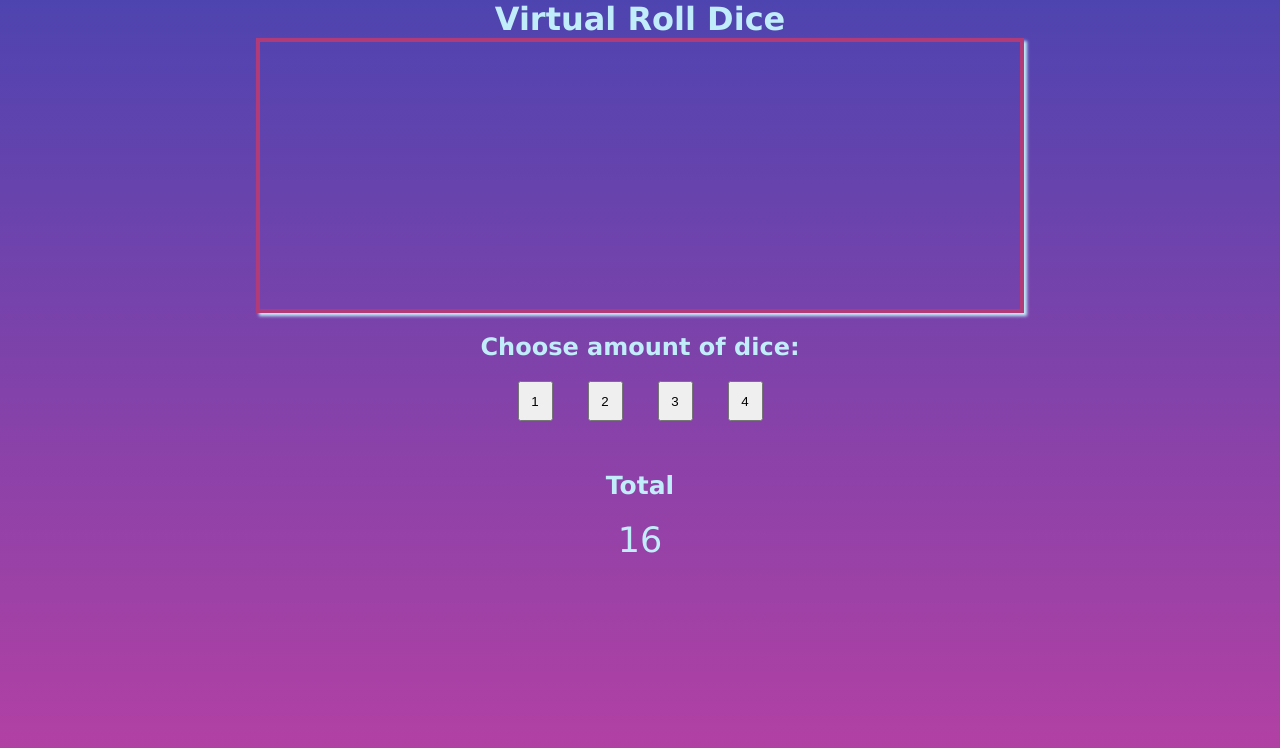
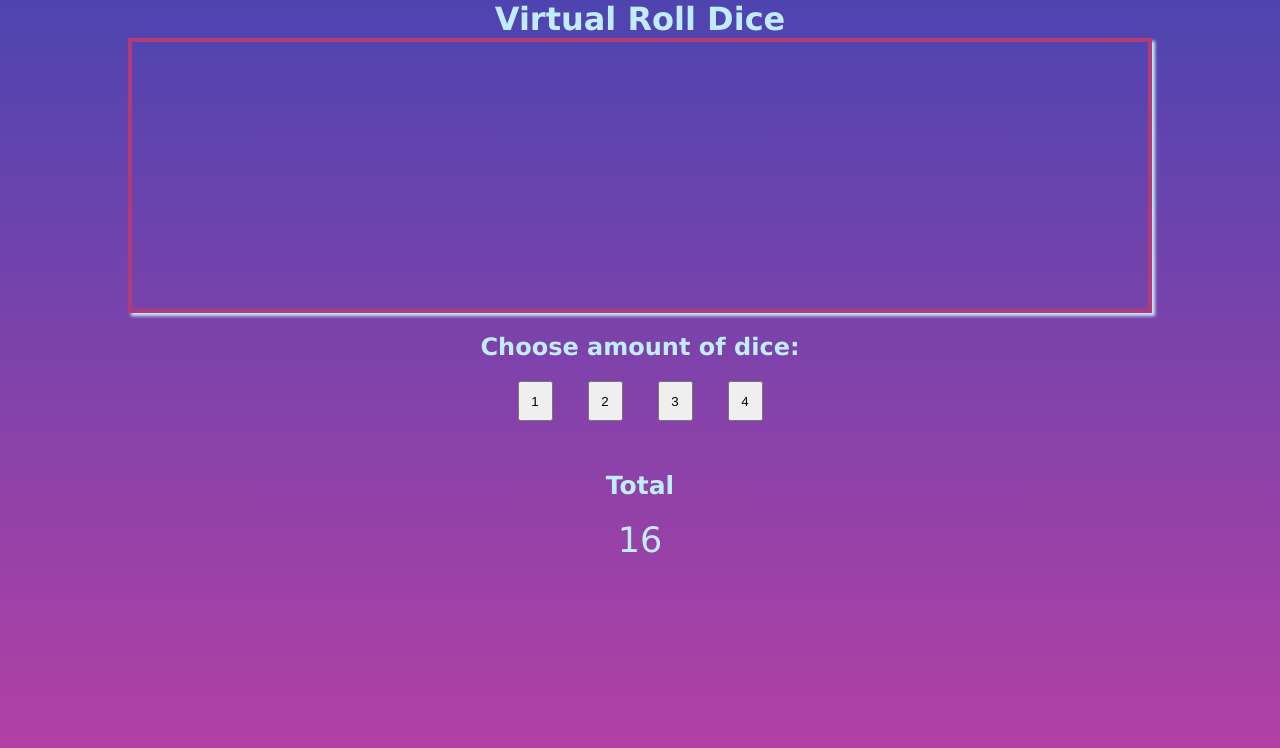
Before and after one commit to kalobmj/dice-roll, a plain HTML site: page index.html in a window 1280 px wide. Drawn offline with Linux system fonts and the light colour scheme.

Commit message:
Update index.css

```diff
--- a/index.css
+++ b/index.css
@@ -37,6 +37,7 @@ body {
     text-align: center;
     display: flex;
     justify-content: center;
+    width: 80%
 }
 
 .roll-area {
```
